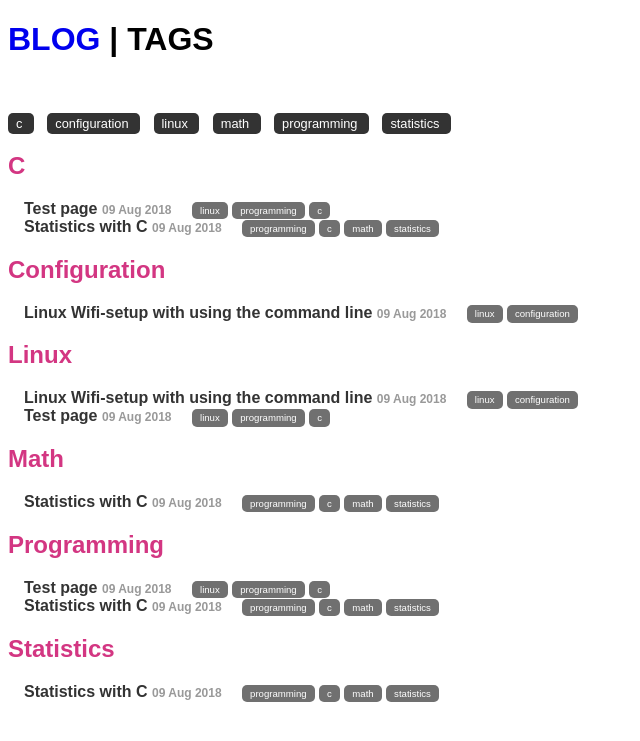
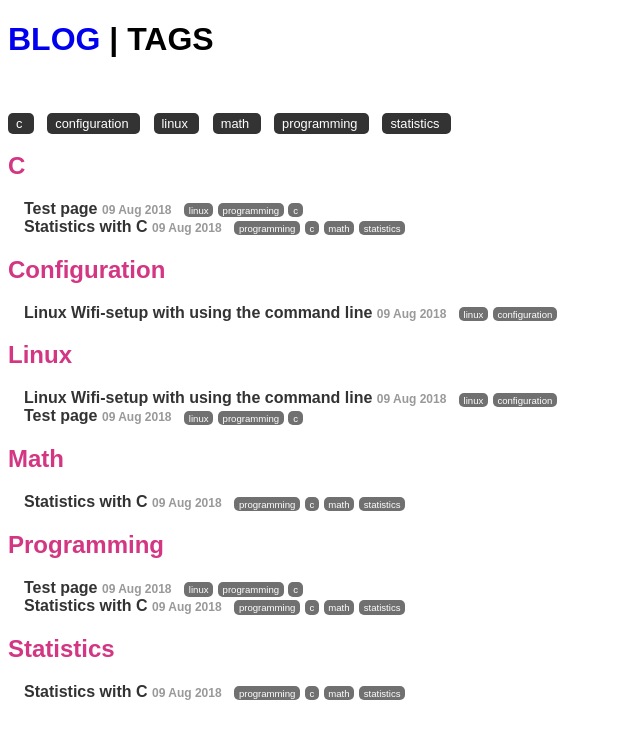
Before and after one commit to execas/execas.github.io, a Jekyll site: the page built from tags.html, in a window 1280 px wide. Shown: the top 741 px of the page, without its empty margins (0-640 px from the left). Built offline with Jekyll 4.4.1, drawn with Linux system fonts in a browser that asks for light colours.

Commit message:
Update execas.css

```diff
--- a/css/execas.css
+++ b/css/execas.css
@@ -33,7 +33,7 @@
 
 .tag-posts h3 {
     font-size: 1rem;
-    margin-right: 1rem;
+    margin-right: 0.5rem;
     margin-top: 0;
     display:inline;
 }
@@ -61,6 +61,7 @@
 }
 
 .tag-posts .tag-mark {
+    padding: .1rem .3rem .1rem .3rem;
     font-size: 60%;
     background: #707070;
     color: #ffffff;
```
